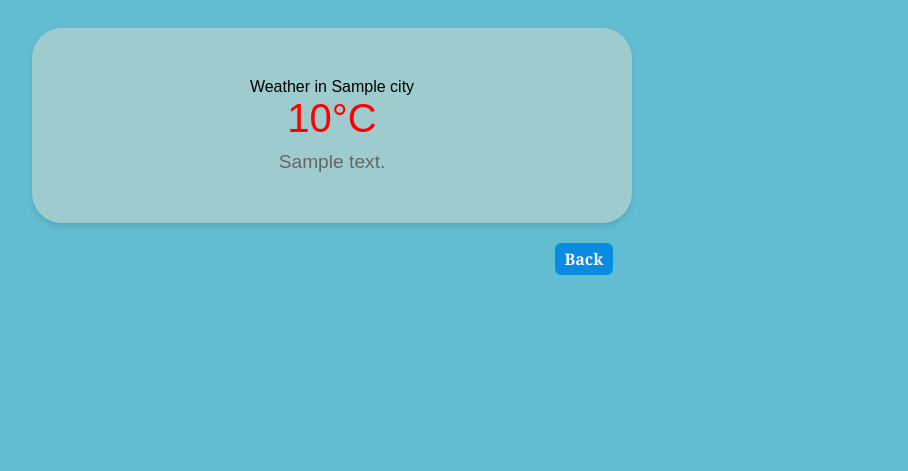
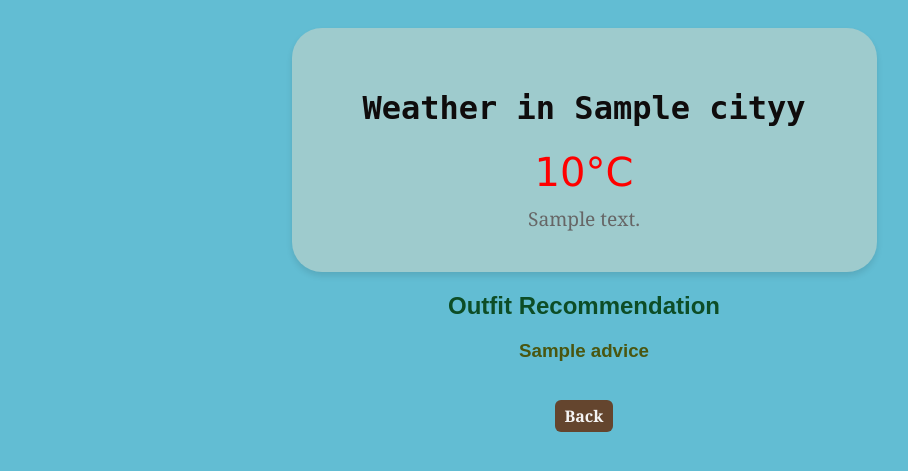
Before and after one commit to amalluu/weather-app, a Flask app: template web/templates/results.html in a window 1280 px wide. Shown: the top 471 px of the page, without its empty margins (56-964 px from the left). Run offline with Flask 3, Linux system fonts and the light colour scheme; the template is opened without the code that fills it: most values are stand-ins (such as "Sample title", 1, 10 or a date in 2020).

Commit message:
shows the outfit recommendation

```diff
--- a/web/app.py
+++ b/web/app.py
@@ -48,11 +48,45 @@ def show_results():
     else:
         temp=data["main"]["temp"]
         description= data["weather"][0]["description"]
-        city_name = data["name"]
         main_weather = data['weather'][0]['main']
+
+        return outfit_recommend(temp,description,main_weather,clean_city)
         #return f"The weather in {city_name} is {temp}°C with {description}"
 
-        return render_template("results.html",city= clean_city,temp= temp, description=description)
+def outfit_recommend(temp,description,main_weather,clean_city):
+        advice =" "
+
+
+
+        if temp<0:
+            advice +="Bundle up!🥶\n Heavy coat, gloves, and scarf needed!🧣\nStart with a fitted base layer, like a thermal top and leggings🧦\nDon't forget the boots!!👢"
+        elif 0<temp<=10:
+            advice +="Chilly weather ahead!🌬️\nWear a warm jacket or layered coat🧥\nAdd a light scarf and gloves🧤\nA sweater or thermal layer underneath will keep you cozy!\nDon't forget the boots!!👢"
+        elif 10<temp<20:
+            advice +="Cool and comfy! 🍂\nA light jacket or hoodie should do the trick🧥\nLayer with a long-sleeve top or sweater👚\nKeep a scarf handy just in case🧣\nComfortable sneakers or shoes will be perfect👟"
+        elif 20 <= temp < 25:
+            advice +="Pleasant weather! 🌤️\nPerfect for a T-shirt or a light full-sleeve top👕\nJeans, cotton pants, or skirts work well👖👗\nChoose your comfy sneakers or sandals👟🩴"
+        elif 25 <= temp < 30:
+            advice +="Warm and sunny! ☀️\n Time for light, breathable clothes like cotton T-shirts, tank tops, or dresses👚🩱\nStay hydrated and wear sunscreen🧴🕶️\nShorts or airy pants are ideal🩳👖\nOpen footwear like sandals or flip-flops will keep you comfy🩴"
+
+        else:
+            advice +="It's hot out there! 🔥\nWear the lightest, most breathable clothes you have — cotton, linen, or dry-fit👕🩳\nStay in the shade when possible and drink plenty of water💧\nSunglasses, a cap, and sunscreen are a must!🕶️🧢🧴\nFlip-flops or breathable shoes will keep your feet cool🩴"
+
+        if "heavy" in description:
+             for word in ["rain","snow","thunder","drizzle"]:
+                  if word in description:
+                       advice +=f"⚠️ Heavy {word.capitalize()}! Stay safe."
+                       break
+
+        if "light"  in description:
+             for word in ["rain","snow","thunder","drizzle"]:
+                  if word in description:
+                       advice +=f"⚠️ Light {word.capitalize()}! Stay safe."
+                       break
+
+
+
+        return render_template("results.html",cityy= clean_city,temp= temp, description=description, advice= advice)
 
 if __name__ =="__main__": #to run the app
     app.run(debug=True)
--- a/web/templates/index.html
+++ b/web/templates/index.html
@@ -49,7 +49,7 @@ input[type="text"]:focus {
 }
 
 
-        }
+
         .button:hover{
             background-color:  #14445c ;
 
--- a/web/templates/results.html
+++ b/web/templates/results.html
@@ -14,28 +14,44 @@
                     background-color:  #62bdd3;
                     padding: 20px; /*Adds space inside the page border*/
                     text-align: center;/* Centers all text content horizontally */
+                    align-items: center;
                 }
 
                 .boxaround{
                     background-color: rgb(158, 203, 205) ;
                     border-radius: 30px;/* Rounded corners*/
-                    padding: 50px; /* Space inside the box*/
+                    padding: 40px; /* Space inside the box*/
                     display: inline- block; /* Makes the box fit its content and be centerable*/
                     box-shadow:  0 4px 6px rgba(0,0,0,0.1); /*Shadow effect*/
-                    width: 500px;
-                    margin-left: 60px;
+                    width: 505px;
+
+                    margin: 0 auto;
+                    color: rgb(204, 20, 20);
+                    font-family: Cambria, Cochin, Georgia, Times, 'Times New Roman', serif;
+
+                }
+                h1{
+                    color: rgb(15, 12, 12);
+                    font-family: 'monospace';
+                }
+                h2{
+                    color: rgb(13, 77, 38);
+                }
+                h3{
+                    color: rgb(74, 86, 16);
                 }
                 .temp{
                     font-size: 2.5em;/*Make temperature text large*/
                     margin-bottom: 10px;/*adds space below it*/
                     color: red;
+                    font-family: 'Lucida Sans', 'Lucida Sans Regular', 'Lucida Grande', 'Lucida Sans Unicode', Geneva, Verdana, sans-serif;
                 }
                 .desc {
                 font-size: 1.2em;/*slightly larger thsn normsl text*/
                 color: #666;/*grey*/
                 }
                 .backbutton {
-                    background-color: #098be1;
+                    background-color: #64452e;
                     font-family: Cambria, Cochin, Georgia, Times, 'Times New Roman', serif;
                     border-radius: 6px;
                     margin-top: 20px;
@@ -52,8 +68,8 @@
     </head>
 
 <body>
-    <div class ="boxaround"
-        <h1> Weather in {{ city }}</h1> <!--{{ city }} from the Flask app.-->
+    <div class ="boxaround">
+        <h1> Weather in {{ cityy }}</h1> <!--{{ city }} from the Flask app.-->
 
 
     <div class="temp">
@@ -72,6 +88,12 @@
   };
 </script>
 </div>
+<h2>Outfit Recommendation</h2>
+
+<h3>
+
+    {{advice}}
+</h3>
 
 </body>
   <div>
```
